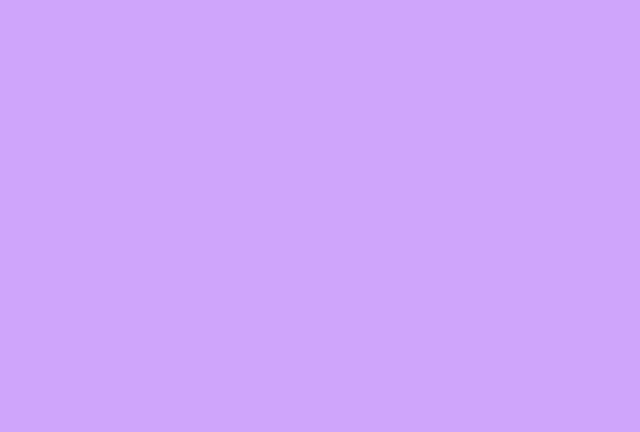
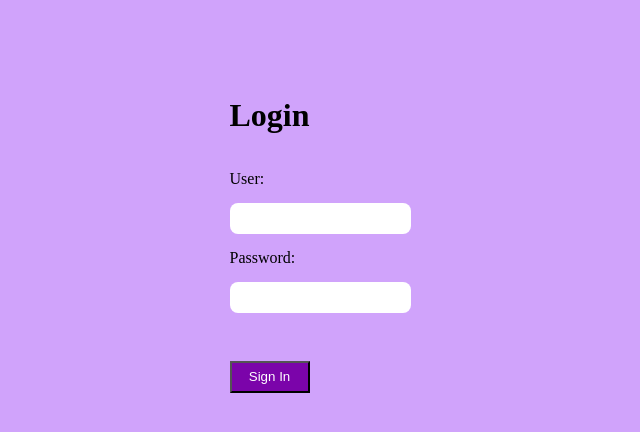
Before and after one commit to NataliaLM-26/testing-mat, an Angular app: page /login in a window 1280 px wide. Before the commit this address led to /. Shown: the top 432 px of the page, without its empty margins (320-960 px from the left). Built offline with nearby package versions, Linux system fonts and the light colour scheme.

Commit message:
avances #28

```diff
--- a/src/app/app-routing.module.ts
+++ b/src/app/app-routing.module.ts
@@ -4,12 +4,14 @@ import { MainComponent } from './main/main.component';
 import { Front1aComponent } from './front1a/front1a.component';
 import { SimpsonComponent } from './simpson/simpson.component';
 import { Front3aComponent } from './front3a/front3a.component';
+import { LoginComponent } from './login/login.component';
 
 const routes: Routes = [
   {path: '', component: MainComponent},
   {path: '1a', component: Front1aComponent},
   {path: '3a', component: Front3aComponent},
-  {path: 'Simpson', component: SimpsonComponent}
+  {path: 'Simpson', component: SimpsonComponent},
+  {path: 'login', component: LoginComponent}
 ];
 
 @NgModule({
--- /dev/null
+++ b/src/app/login/login.component.css
@@ -0,0 +1,18 @@
+input{
+    border-radius: 8px;
+    border: none;
+    height: 1.8rem;
+}
+
+.formulario{
+    display: flex;
+    flex-direction: column;
+    line-height: 3rem;
+}
+
+button{
+    background-color: #7b04aa;
+    color: white;
+    height: 2rem;
+    width: 5rem;
+}
--- /dev/null
+++ b/src/app/login/login.component.html
@@ -0,0 +1,19 @@
+<!DOCTYPE html>
+<html lang="es">
+<head>
+    <meta charset="UTF-8">
+    <meta name="viewport" content="width=device-width, initial-scale=1.0">
+    <title>LogIn</title>
+</head>
+<body>
+    <h1>Login</h1>
+    <form action="" class="formulario">
+        <label for="usuario">User: </label>
+        <input type="text" id="usuario" name="usuario">
+        <label for="contrasena">Password: </label>
+        <input type="password" id="contrasena" name="contrasena">
+        <br>
+        <button type="submit">Sign In</button>
+    </form>
+</body>
+</html>
```
Also changed, not shown: src/app/login/login.component.ts (added, +10 -0 lines), 1 other file (tests, documents, lock files or other folders).
